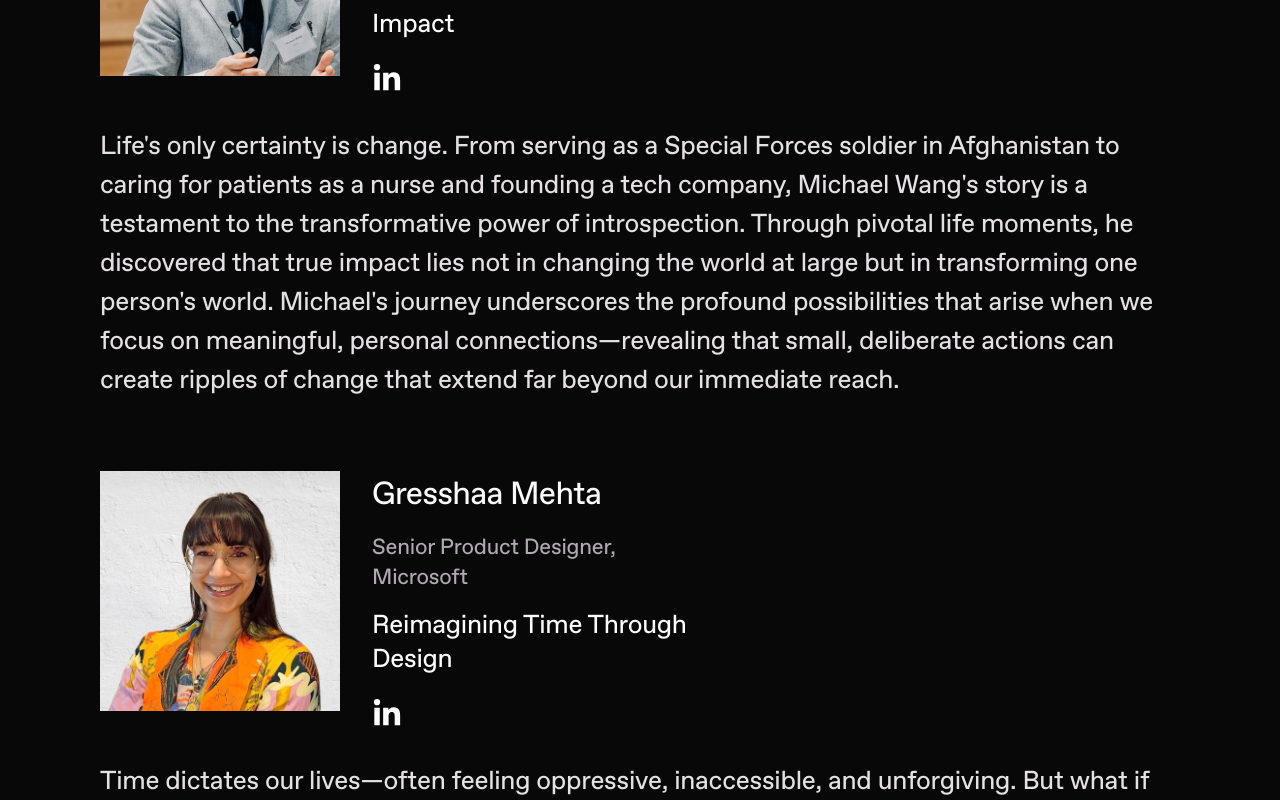
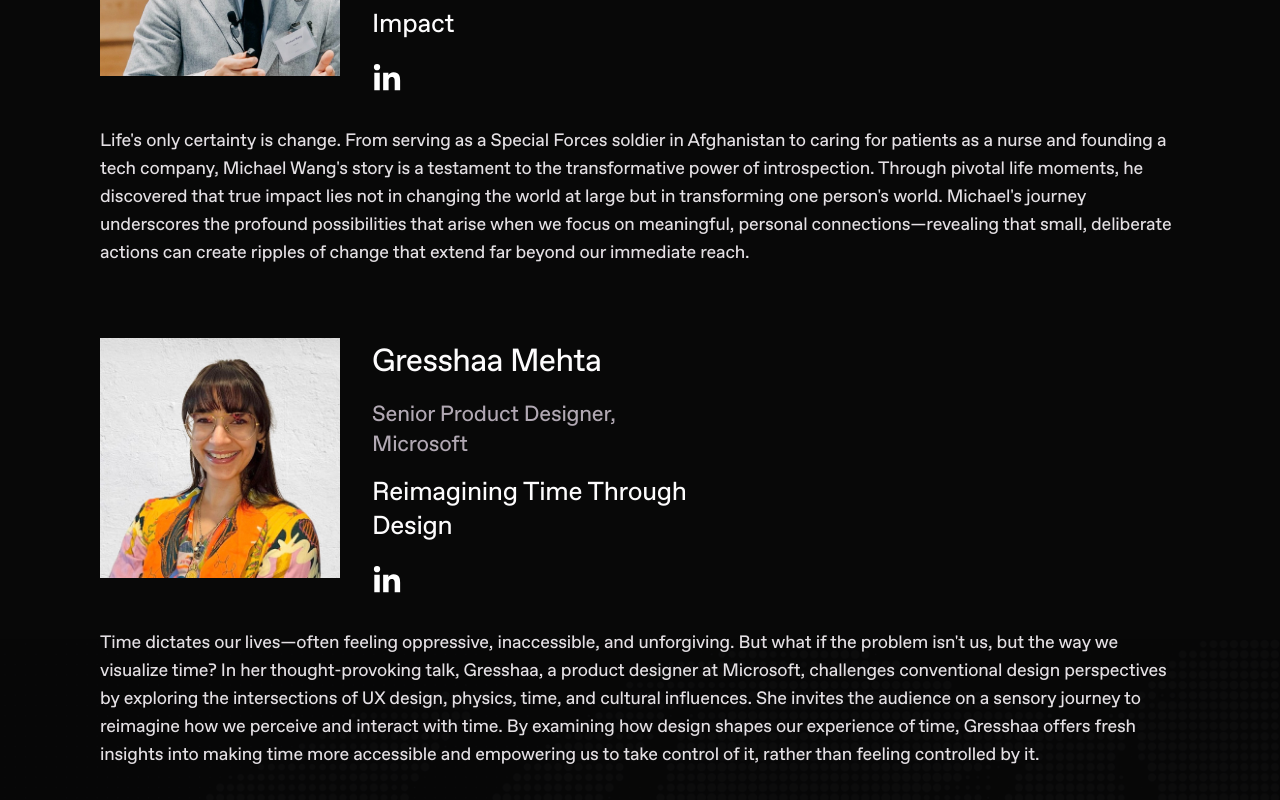
Before and after one commit to tedx-uofw/tedx-website-2025, a React (Vite) app: page /speakers in a window 1280 px wide. Shown: the part 1180-1980 px from the top of the page. Built offline with nearby package versions, Linux system fonts and the light colour scheme.

Commit message:
Fixed size of speakers/sponsors font

```diff
--- a/src/pages/Speakers/SpeakerCardDescription.jsx
+++ b/src/pages/Speakers/SpeakerCardDescription.jsx
@@ -1,9 +1,9 @@
 import React from 'react'
 
-export default function SpeakerCardDescription({description}) {
+export default function SpeakerCardDescription({ description }) {
   return (
-    <div className="w-full lg:w-[740px] text-[#E4E0E4] font-abc-favorit-variable-edu text-xl sm:text-2xl md:text-[26px] lg:text-[28px] leading-[1.5em] sm:leading-[1.5em] tracking-[-0.01em]">
+    <div className="w-full lg:w-[740px] text-[#E4E0E4] font-abc-favorit-variable-edu text-sm sm:text-base md:text-lg lg:text-xl leading-[1.4em] sm:leading-[1.4em] tracking-[-0.01em]">
       {description}
     </div>
-  )
+  );
 }
--- a/src/pages/Speakers/SpeakerSection.jsx
+++ b/src/pages/Speakers/SpeakerSection.jsx
@@ -67,7 +67,7 @@ export default function SpeakerSection() {
     {/* Background Image with Reduced Opacity */}
     <div className="absolute inset-0 bg-[url('/speakers/leavesdot_2.png')]
                     bg-contain bg-no-repeat bg-center
-                    opacity-30 pointer-events-none"></div>
+                    opacity-20 pointer-events-none"></div>
 
     {/* Content Stays Fully Visible */}
     <SpeakerHeader header={'SPEAKERS'} />
--- a/src/pages/Sponsors/SponsorSection.jsx
+++ b/src/pages/Sponsors/SponsorSection.jsx
@@ -26,7 +26,7 @@ export default function SponsorSection() {
   return (
 <div className="flex flex-col items-center px-4 sm:px-6 md:px-12 lg:px-[200px] py-[100px] gap-[48px] w-full min-h-screen bg-[#080808]">
 
-  <div className="py-[50px]">
+  <div className="py-[0px]">
     <SponsorHeader header={'INNOVATOR'}/>
     <div className="flex flex-col gap-y-[40px] mt-[72px]">
       {dummy.map((speaker, index) => (
@@ -34,7 +34,7 @@ export default function SponsorSection() {
       ))}
     </div>
   </div>
-
+  <div className="py-[px]"></div>
   <div className="py-[50px]">
     <SponsorHeader header={'EDUCATOR'}/>
     <div className="flex flex-col gap-y-[40px] mt-[72px]">
```
